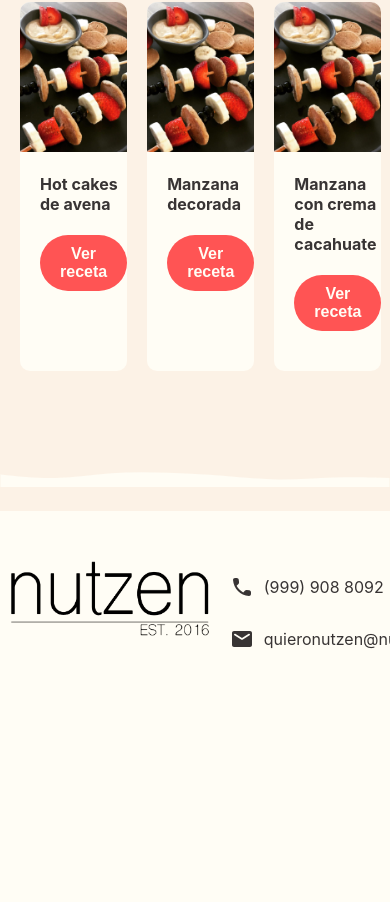
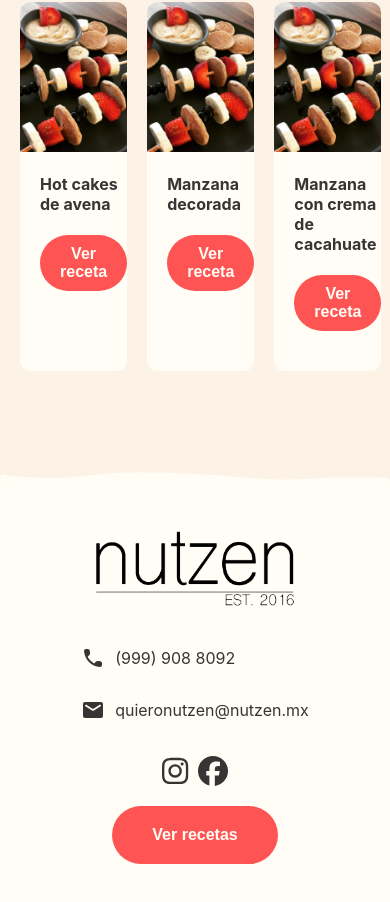
Before and after one commit to Abrahamcepedao/Nutzen-web, a Next.js app: page /recetas in a window 390 px wide. Shown: the part 545-1447 px from the top of the page. Before the commit the page ends 1282 px from the top, so only its background shows below. Built offline with nearby package versions, Linux system fonts and the light colour scheme.

Commit message:
made footer responsive

```diff
--- a/styles/components/Footer.module.css
+++ b/styles/components/Footer.module.css
@@ -67,3 +67,47 @@
 .footer__btn:hover {
   transform: scale(1.1);
 }
+
+
+
+/* 992 */
+@media screen and (max-width: 992px) {
+  .wave__container {
+    height: 20px;
+  }
+}
+
+/* 740 */
+@media screen and (max-width: 740px) {
+    .footer__info {
+        grid-template-columns: auto auto;
+        row-gap: 20px;
+    }
+    .footer__logo {
+        grid-column: 1 / span 2;
+    }
+}
+
+
+/* 490 */
+@media screen and (max-width: 490px) {
+    .wave__container {
+        height: 10px;
+    }
+    .footer__info {
+        grid-template-columns: auto;
+    }
+    .footer__logo {
+        grid-column: 1;
+    }
+    .footer__contact {
+        justify-content: center;
+    }
+    .footer__socials {
+        text-align: center;
+    }
+    .icon {
+        margin: 0px 5px;
+
+    }
+}
```
